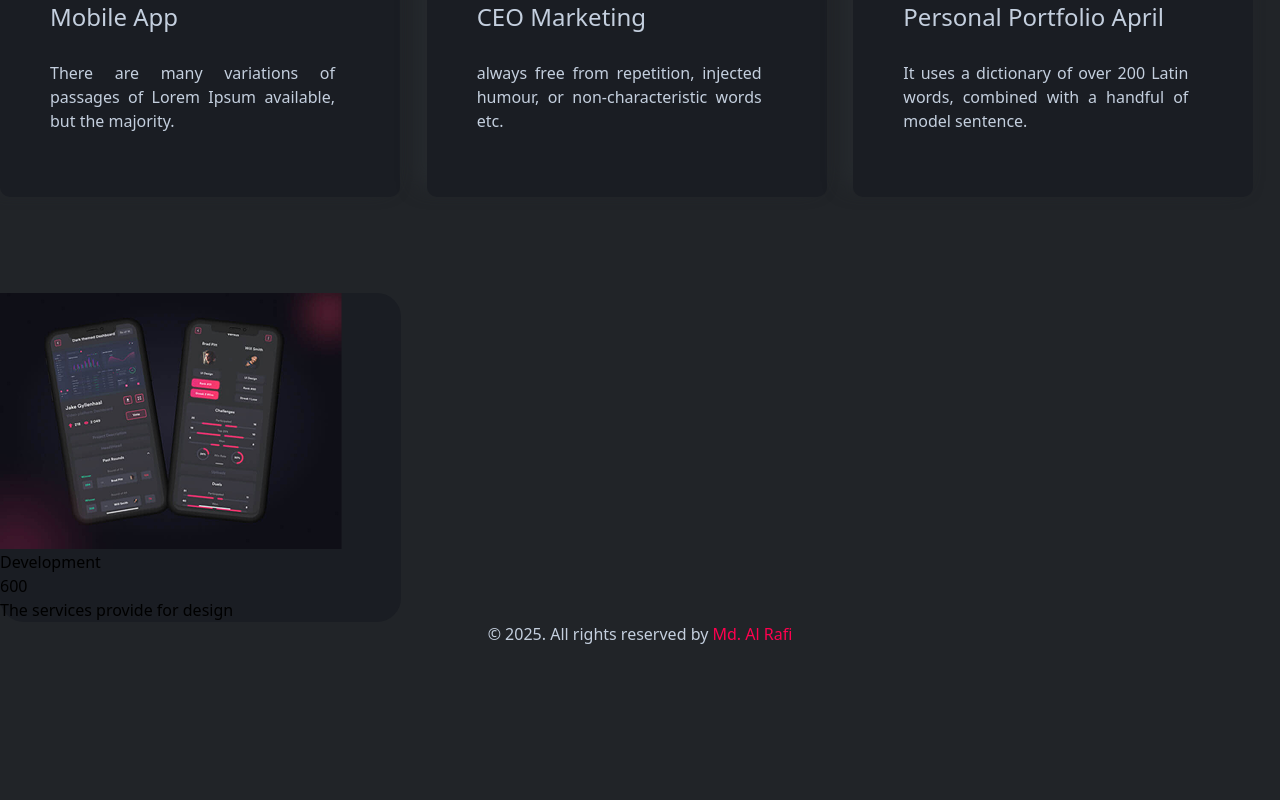
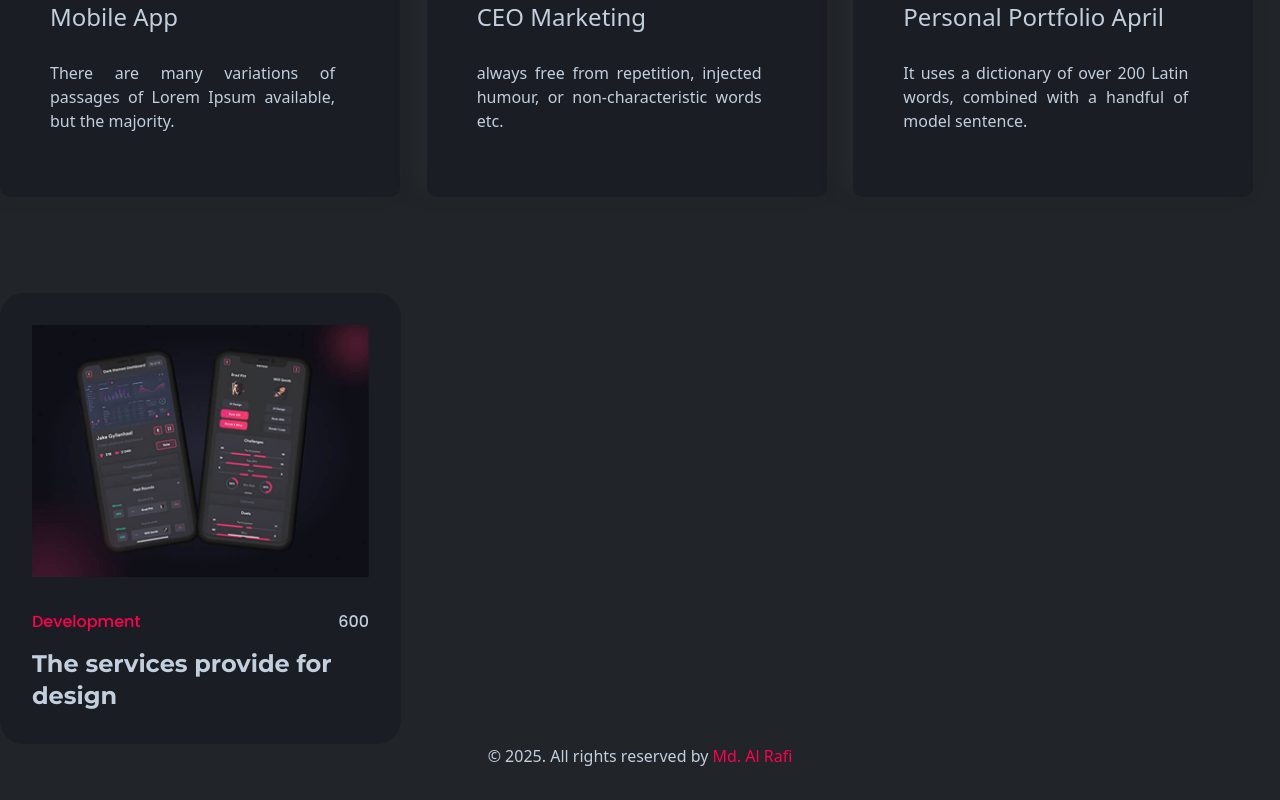
Before and after one commit to engr-mdalrafi/personal-web, a React (Vite) app: page / in a window 1280 px wide. Shown: the part 1593-2393 px from the top of the page. Before the commit the page ends 2271 px from the top, so only its background shows below. Built offline with nearby package versions, Linux system fonts and the light colour scheme.

Commit message:
edit portfolio card

```diff
--- a/src/compunent/Portfolio/PortfolioCard.jsx
+++ b/src/compunent/Portfolio/PortfolioCard.jsx
@@ -3,15 +3,15 @@ import React from 'react'
 const PortfolioCard = () => {
   return (
     <>
-      <div className='w-[401px] bg-secedary rounded-3xl'>
-        <div><img src="Personal Portfolio Images.png" alt="Personal Portfolio Images" /></div>
+      <div className='w-[401px] bg-secedary rounded-3xl block'>
+        <div className='p-8 overflow-hidden rounded-3xl'><img src="Personal Portfolio Images.png" alt="Personal Portfolio Images" /></div>
         <div className=''>
-            <div>
-                <p>Development</p>
+            <div className='px-8 text-base font-SubTitle font-medium text-primary flex justify-between'>
+                <p className='text-brand'>Development</p>
                 <p>600</p>
             </div>
             <div>
-                <h3>The services provide for design</h3>
+                <h3 className='px-8 pb-8 pt-3.5 text-2xl font-title font-bold text-primary'>The services provide for design</h3>
             </div>
         </div>
 
```
